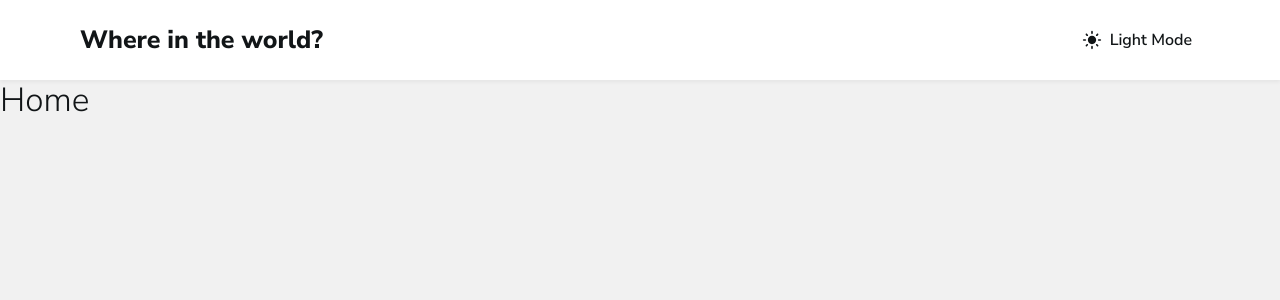
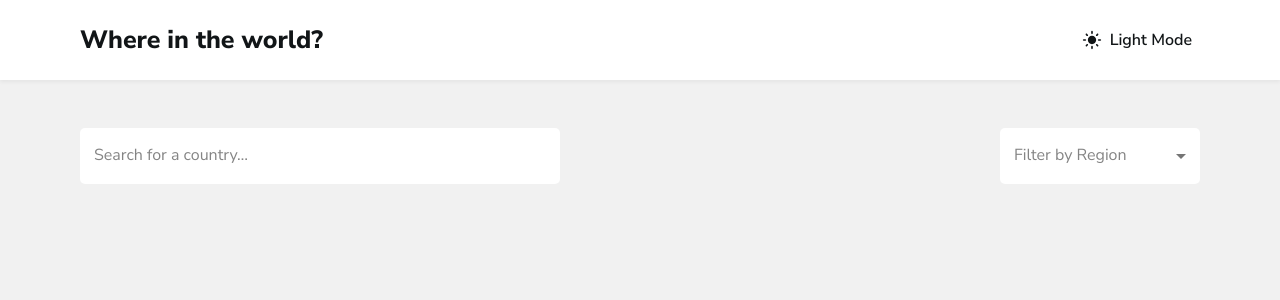
Before and after one commit to sssoldy/countries, a React (Create React App) app: page / in a window 1280 px wide. Shown: the top 300 px of the page. Built offline with nearby package versions, Linux system fonts and the light colour scheme.

Commit message:
adds search filter

```diff
--- /dev/null
+++ b/src/components/SearchFilter/CountryFilter.tsx
@@ -0,0 +1,17 @@
+import * as React from 'react'
+import { SearchFilterField } from '../styled/SearchFilterField'
+
+interface CountryFilterProps {}
+
+const CountryFilter: React.FC<CountryFilterProps> = () => {
+  return (
+    <SearchFilterField
+      id="search-search-country"
+      color="secondary"
+      label="Search for a country…"
+      sx={{ width: { xs: '100%', sm: '70%', md: '480px' } }}
+    />
+  )
+}
+
+export default CountryFilter
--- /dev/null
+++ b/src/components/SearchFilter/RegionFilter.tsx
@@ -0,0 +1,47 @@
+import * as React from 'react'
+import { MenuItem } from '@mui/material'
+import { SearchFilterField } from '../styled/SearchFilterField'
+
+interface RegionFilterProps {}
+
+const RegionFilter: React.FC<RegionFilterProps> = () => {
+  const [region, setRegion] = React.useState('')
+
+  const handleChange = (event: React.ChangeEvent<HTMLInputElement>) => {
+    setRegion(event.target.value)
+  }
+
+  return (
+    <SearchFilterField
+      select
+      SelectProps={{
+        MenuProps: {
+          sx: { top: '6px' },
+          PaperProps: { elevation: 1, sx: { borderRadius: '5px' } },
+        },
+      }}
+      id="search-select-region"
+      label="Filter by Region"
+      value={region}
+      onChange={handleChange}
+      sx={{ width: { xs: '100%', sm: '30%', md: '200px' } }}
+    >
+      {regions.map(option => (
+        <MenuItem key={option.value} value={option.value}>
+          {option.label}
+        </MenuItem>
+      ))}
+    </SearchFilterField>
+  )
+}
+
+const regions = [
+  { value: '', label: 'None' },
+  { value: 'Africa', label: 'Africa' },
+  { value: 'America', label: 'America' },
+  { value: 'Asia', label: 'Asia' },
+  { value: 'Europe', label: 'Europe' },
+  { value: 'Oceania', label: 'Oceania' },
+]
+
+export default RegionFilter
--- /dev/null
+++ b/src/components/SearchFilter/SearchFilter.tsx
@@ -0,0 +1,24 @@
+import { Box, Stack } from '@mui/material'
+import { Container } from '@mui/system'
+import * as React from 'react'
+import CountryFilter from './CountryFilter'
+import RegionFilter from './RegionFilter'
+
+const SearchFilter: React.FC = () => {
+  return (
+    <Container>
+      <Box component="form" noValidate autoComplete="off">
+        <Stack
+          direction={{ xs: 'column', sm: 'row' }}
+          spacing={2}
+          justifyContent="space-between"
+        >
+          <CountryFilter />
+          <RegionFilter />
+        </Stack>
+      </Box>
+    </Container>
+  )
+}
+
+export default SearchFilter
--- /dev/null
+++ b/src/components/styled/SearchFilterField.ts
@@ -0,0 +1,43 @@
+import { styled, TextField } from '@mui/material'
+import { palette, THEME_MODE_PALETTE_MAP } from '../../theme/palette'
+
+export const SearchFilterField = styled(TextField)(
+  ({
+    theme: {
+      palette: { mode },
+    },
+  }) => ({
+    backgroundColor: THEME_MODE_PALETTE_MAP[mode].backgroundElements,
+    borderRadius: '5px',
+
+    '& .MuiInputLabel-root': {
+      '&:not(.Mui-disabled)': {
+        color: THEME_MODE_PALETTE_MAP[mode].inputPrimary,
+      },
+
+      '&.Mui-focused': {
+        color: THEME_MODE_PALETTE_MAP[mode].inputPrimary,
+      },
+    },
+
+    '& .MuiInputBase-root': {
+      borderRadius: 'inherit',
+
+      '& .MuiOutlinedInput-notchedOutline': {
+        borderColor: palette.transparent,
+      },
+
+      '&:hover .MuiOutlinedInput-notchedOutline': {
+        borderColor: THEME_MODE_PALETTE_MAP[mode].inputPrimary,
+      },
+
+      '&.Mui-disabled .MuiOutlinedInput-notchedOutline': {
+        borderColor: palette.transparent,
+      },
+
+      '&.Mui-focused .MuiOutlinedInput-notchedOutline': {
+        borderColor: THEME_MODE_PALETTE_MAP[mode].inputPrimary,
+      },
+    },
+  }),
+)
--- a/src/layouts/Header.tsx
+++ b/src/layouts/Header.tsx
@@ -4,7 +4,7 @@ import ThemeModeSwitcher from '../components/ThemeModeSwitcher'
 
 const Header: React.FC = () => {
   return (
-    <AppBar position="static" elevation={1}>
+    <AppBar position="static" elevation={1} sx={{ mb: '48px' }}>
       <Container>
         <Toolbar disableGutters>
           <Link href="/" variant="h6" color="inherit" sx={{ mr: 'auto' }}>
--- a/src/pages/Home.tsx
+++ b/src/pages/Home.tsx
@@ -1,8 +1,8 @@
 import * as React from 'react'
-import { Typography } from '@mui/material'
+import SearchFilter from '../components/SearchFilter/SearchFilter'
 
 const Home: React.FC = () => {
-  return <Typography variant="h2">Home</Typography>
+  return <SearchFilter />
 }
 
 export default Home
--- a/src/theme/palette.ts
+++ b/src/theme/palette.ts
@@ -3,6 +3,8 @@ import { ThemeMode } from '../types/theme'
 export const palette = {
   white: '#FFFFFF',
   woodsmoke: '#111517',
+  transparent: '#FFFFFF00',
+  gray: '#848484',
 
   ebonyClay: {
     '400': '#2B3844',
@@ -18,11 +20,13 @@ export const palette = {
 export const THEME_MODE_PALETTE_MAP = {
   [ThemeMode.light]: {
     text: palette.woodsmoke,
+    inputPrimary: palette.gray,
     backgroundElements: palette.seashell[400],
     background: palette.seashell[500],
   },
   [ThemeMode.dark]: {
     text: palette.white,
+    inputPrimary: palette.white,
     backgroundElements: palette.ebonyClay[400],
     background: palette.ebonyClay[500],
   },
```
